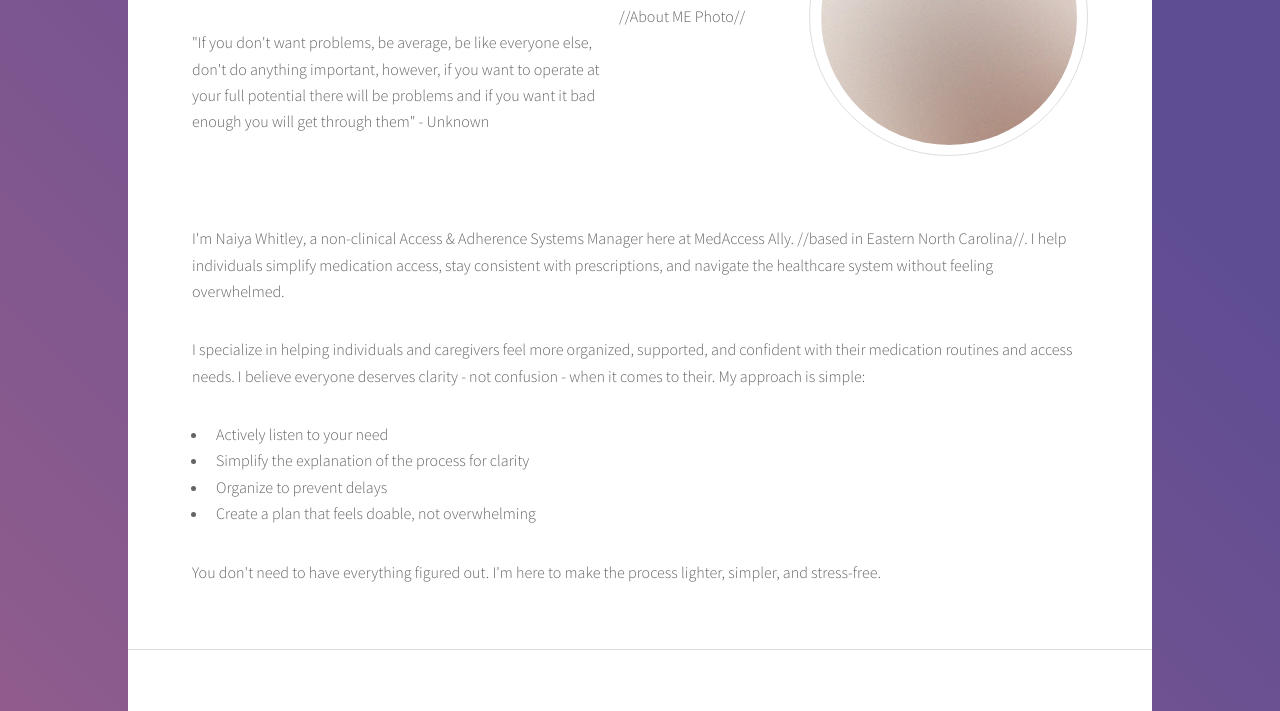
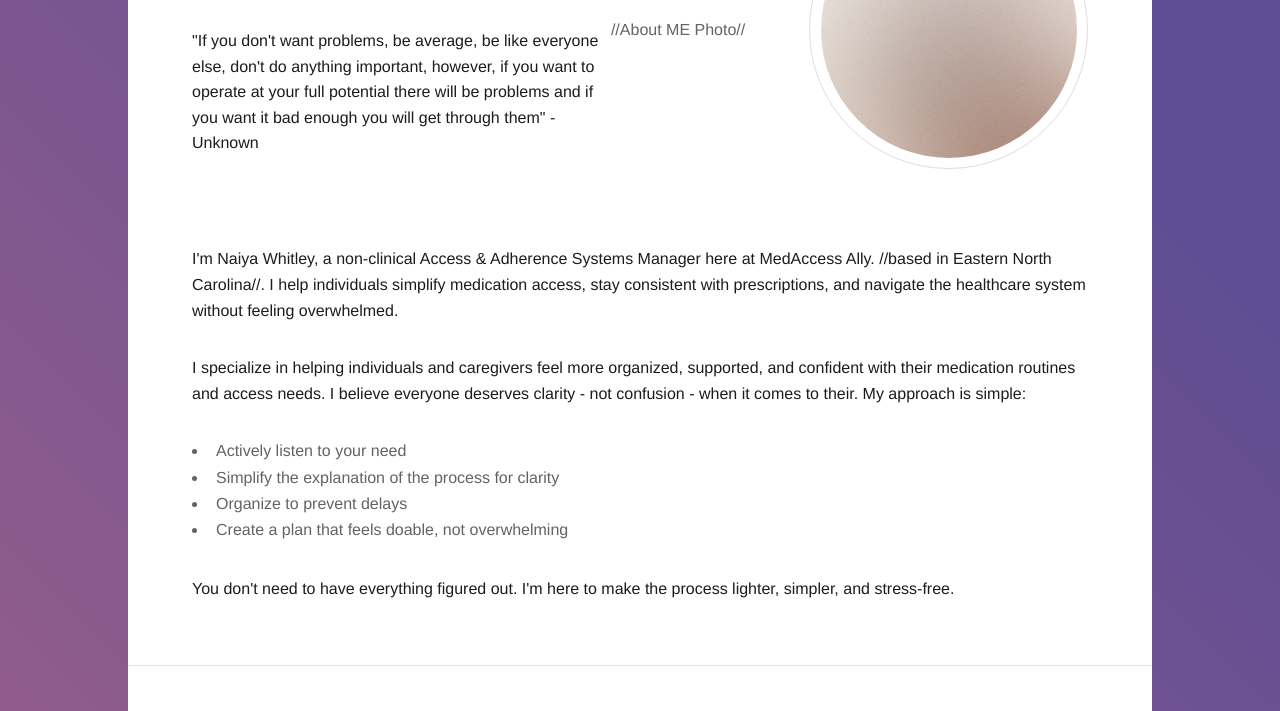
Before and after one commit to Naiya-T-Whitley/medaccessally, a plain HTML site: page index.html in a window 1280 px wide. Shown: the part 667-1378 px from the top of the page. Drawn offline with nearby package versions, Linux system fonts and the light colour scheme; files that its build step writes are made by us from their sources; files whose address does not match are found by name.

Commit message:
Update index.html

```diff
--- a/index.html
+++ b/index.html
@@ -10,6 +10,7 @@
 		<meta charset="utf-8" />
 		<meta name="viewport" content="width=device-width, initial-scale=1, user-scalable=no" />
 		<link rel="stylesheet" href="assets/css/main.css" />
+		<link rel="stylesheet" href="assets/css/brand.css" />
 		<noscript><link rel="stylesheet" href="assets/css/noscript.css" /></noscript>
 	</head>
 	<body class="is-preload">
```
